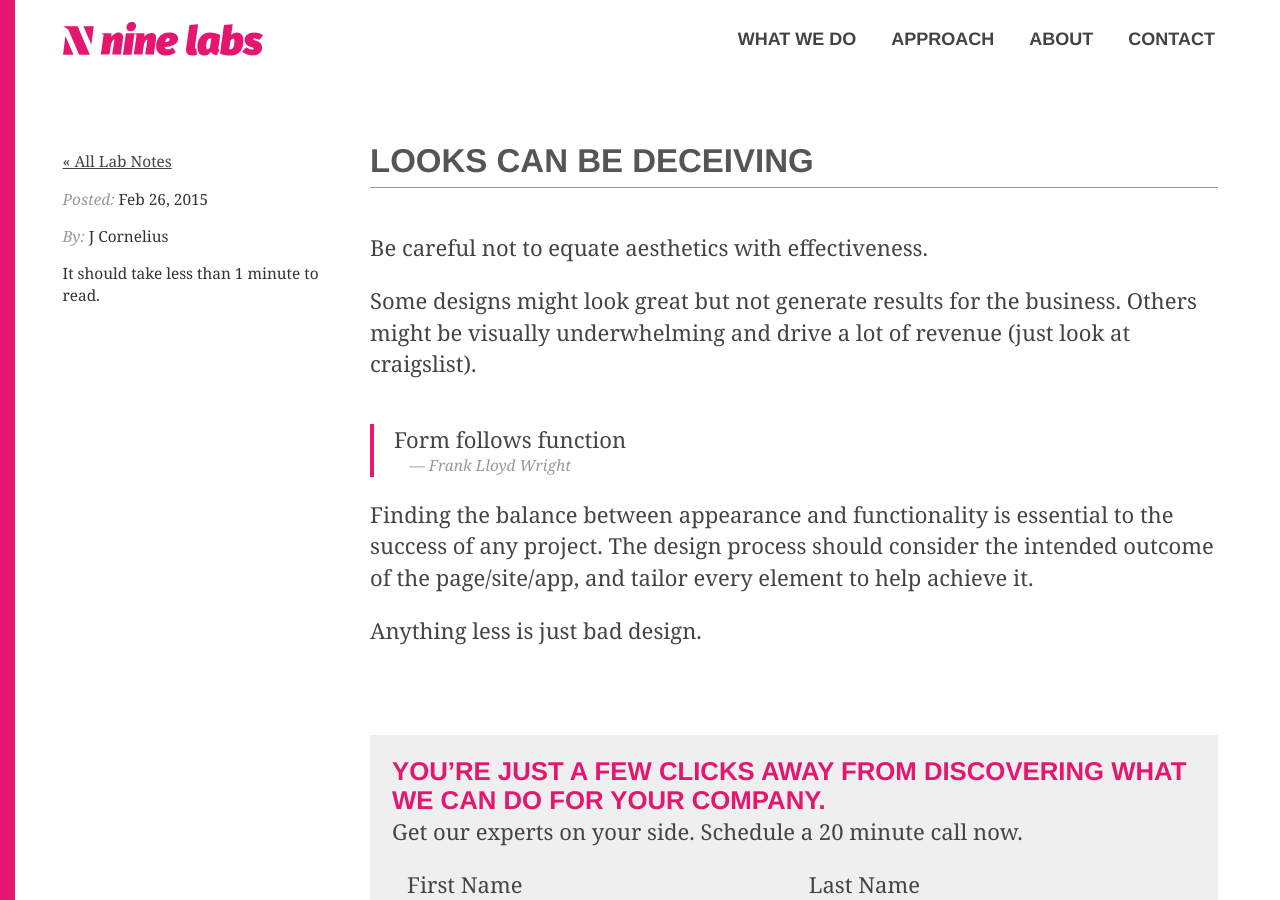
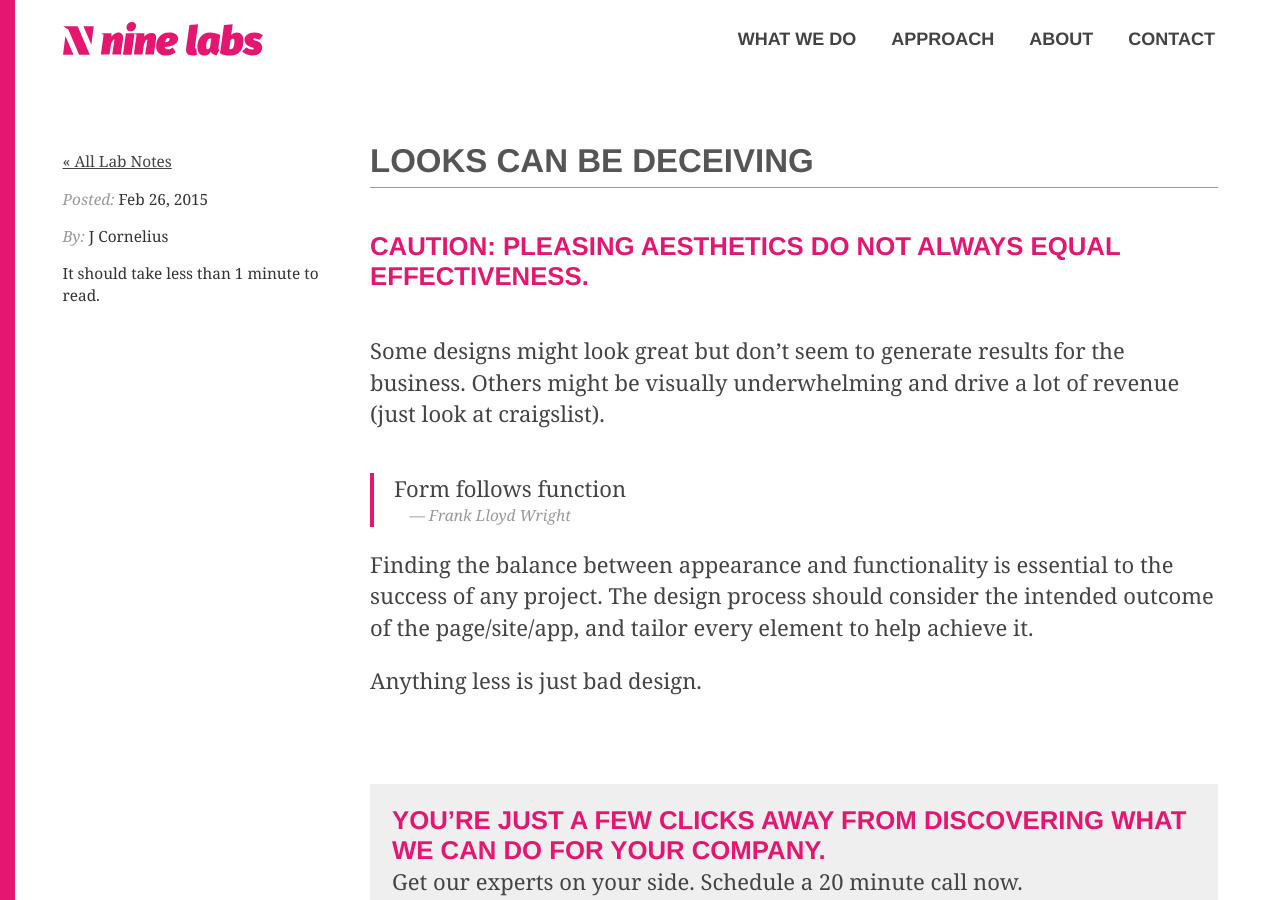
Before and after one commit to ninelabs/ninelabs.com, a Jekyll site: the page built from _posts/2015-02-26-looks-can-be-deceiving.md, in a window 1280 px wide and 900 px high. Built offline with Jekyll 4.4.1, drawn with Linux system fonts in a browser that asks for light colours; nearby versions of some CDN libraries; Markdown is read by kramdown in place of the engine named in the settings.

Commit message:
reworked a few awkward sentences. - JW

```diff
--- a/_posts/2015-02-26-looks-can-be-deceiving.md
+++ b/_posts/2015-02-26-looks-can-be-deceiving.md
@@ -1,16 +1,17 @@
 ---
 layout: notes
 title: Looks Can be Deceiving
-categories: [u'thoughts']
+categories:
+  - "u'thoughts'"
 tags: []
-published: True
+published: true
 author: J Cornelius
-
 ---
 
-Be careful not to equate aesthetics with effectiveness.
 
-Some designs might look great but not generate results for the business. Others might be visually underwhelming and drive a lot of revenue (just look at craigslist).
+###CAUTION: pleasing aesthetics do NOT always equal effectiveness.
+
+Some designs might look great but don't seem to generate results for the business. Others might be visually underwhelming and drive a lot of revenue (just look at craigslist).
 
 > Form follows function _Frank Lloyd Wright_
 
```
